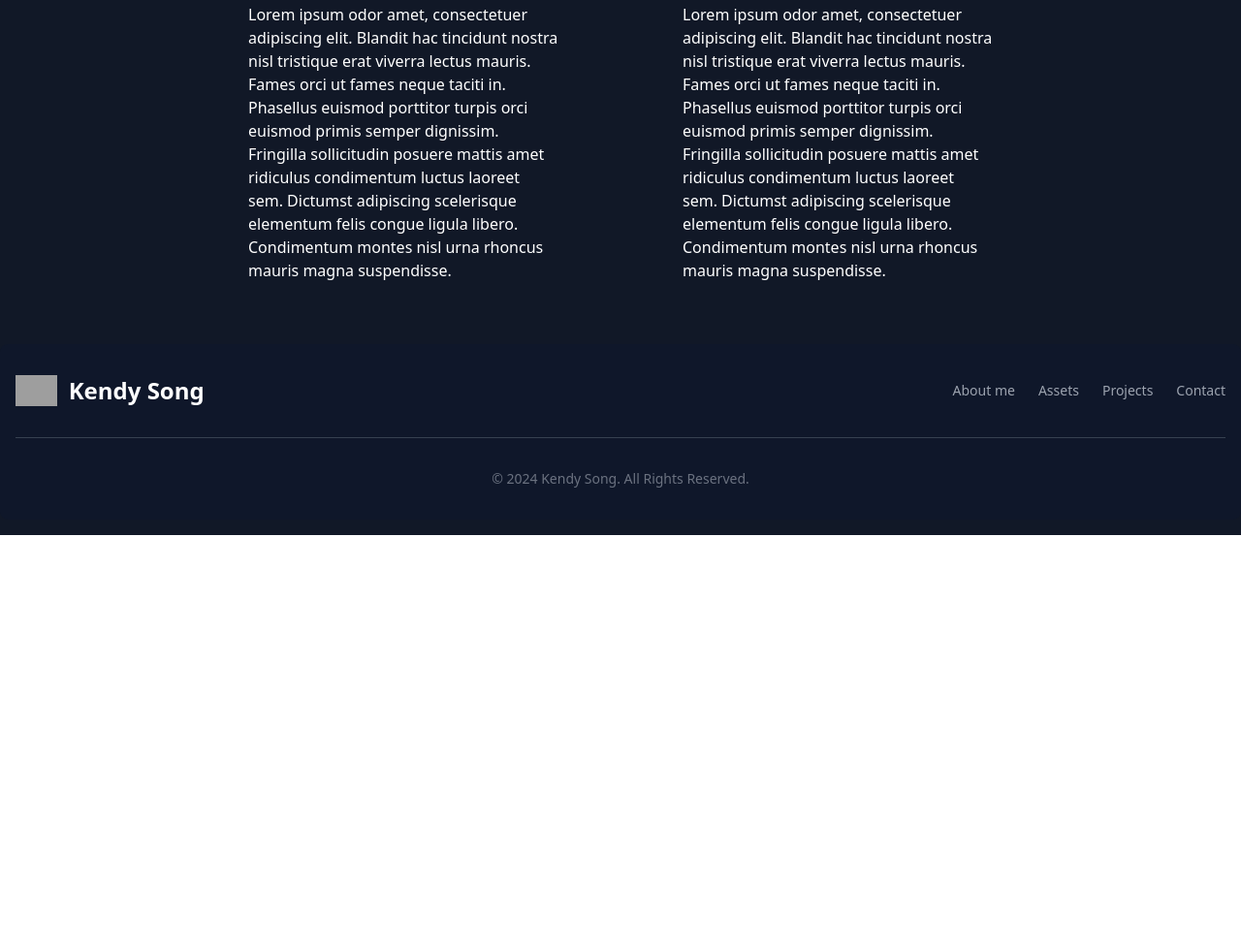
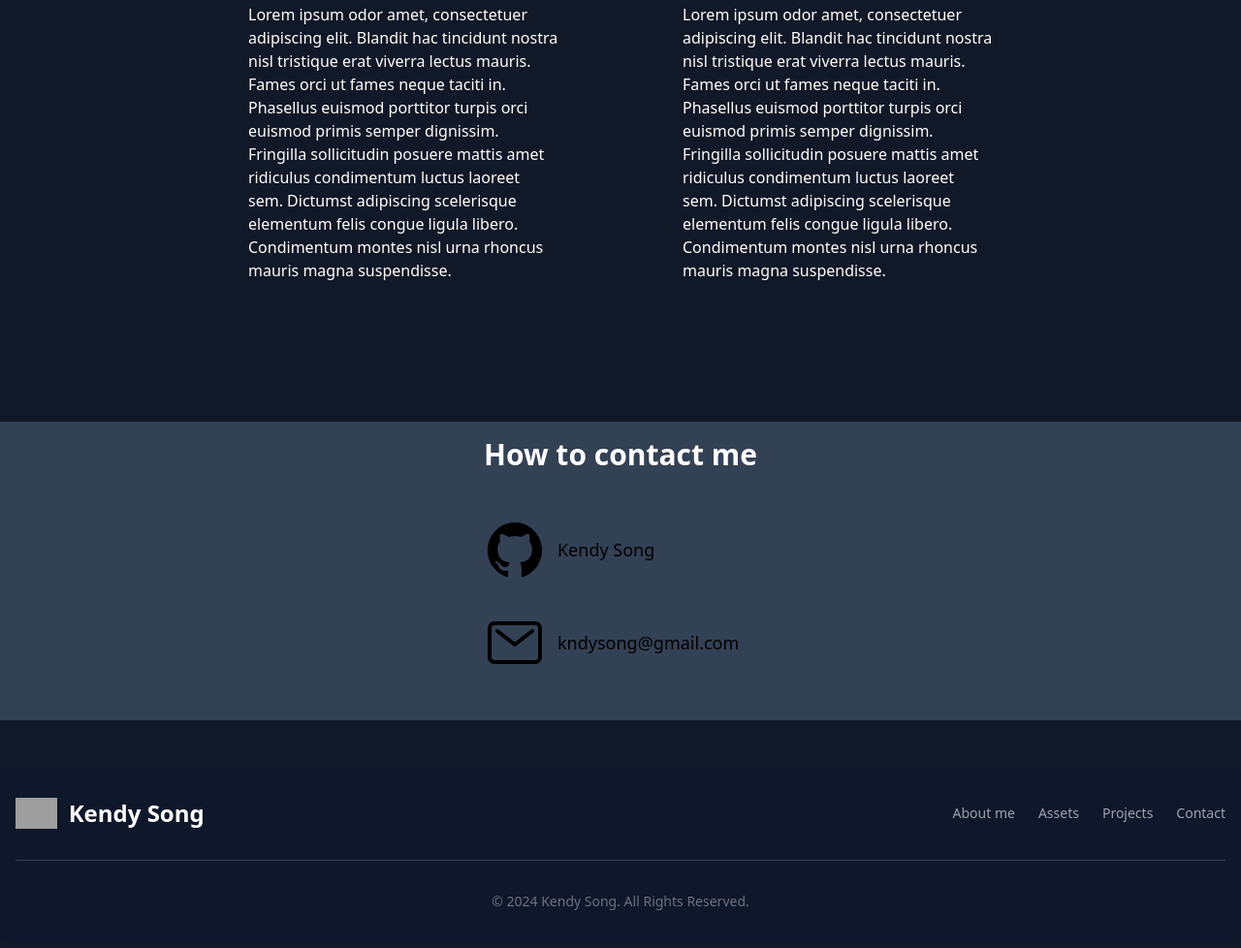
Before and after one commit to KendySong/KendySong.github.io, a website: page index.html in a window 1280 px wide. Shown: the part 2733-3711 px from the top of the page at 97% size. Before the commit the page ends 3285 px from the top, so only its background shows below. Drawn offline with nearby package versions, Linux system fonts and the light colour scheme; grey boxes are pictures that could not be loaded.

Commit message:
Add contact part

```diff
--- a/index.html
+++ b/index.html
@@ -3,6 +3,7 @@
 <head>
     <meta charset="UTF-8">
     <meta name="viewport" content="width=device-width, initial-scale=1.0">
+    <link href="/src/style.css" rel="stylesheet">
     <link href="/src/output.css" rel="stylesheet">
     <title>Kendy Song</title>
 </head>
@@ -51,8 +52,7 @@
 
 
         <!--Projects col-->
-        <div class="flex items-center flex-col mt-8">
-
+        <div class="flex items-center flex-col mt-8 mb-32">
             <!--MC and FV-->
             <div class="flex flex-col items-center md:flex-row md:justify-center">
                 <div class="w-3/4 md:w-1/4 mt-4 mb-4 ml-16 mr-16">
@@ -848,16 +848,25 @@
                     </p>
                 </div>
             </div>
+        </div>
+
+        <div class="flex flex-col items-center w-full bg-slate-700">
+            <div class="mb-8">
+                <h1 class="text-3xl text-white font-bold mt-4 mb-8">How to contact me</h1>
+
+                <div class="flex items-center">
+                    <ion-icon name="logo-github"  class="mt-4 mb-4"></ion-icon>
+                    <a href="https://github.com/KendySong" class="ml-3 text-lg">Kendy Song</a>
+                </div>
+
+                <div class="flex items-center">
+                    <ion-icon name="mail-outline"  class="mt-4 mb-4"></ion-icon>
+                    <a href="mailto:kndysong@gmail.com" class="ml-3 text-lg">kndysong@gmail.com</a>
+                </div>
+            </div>
+
 
         </div>
-
-
-
-
-
-
-
-
 
 
         <footer class="bg-slate-900 rounded-lg shadowm-4 mb-4 mt-12">
@@ -900,6 +909,10 @@
         CC
     -->
 
+
+
+    <script type="module" src="https://unpkg.com/ionicons@7.1.0/dist/ionicons/ionicons.esm.js"></script>
+    <script nomodule src="https://unpkg.com/ionicons@7.1.0/dist/ionicons/ionicons.js"></script>
     <script src="/node_modules/flowbite/dist/flowbite.js"></script>
     <script type="module" src="js/main.js"></script>
 </body>
--- /dev/null
+++ b/src/style.css
@@ -0,0 +1,3 @@
+ion-icon {
+    font-size: 64px;
+  }
```
Also changed, not shown: src/output.css.
